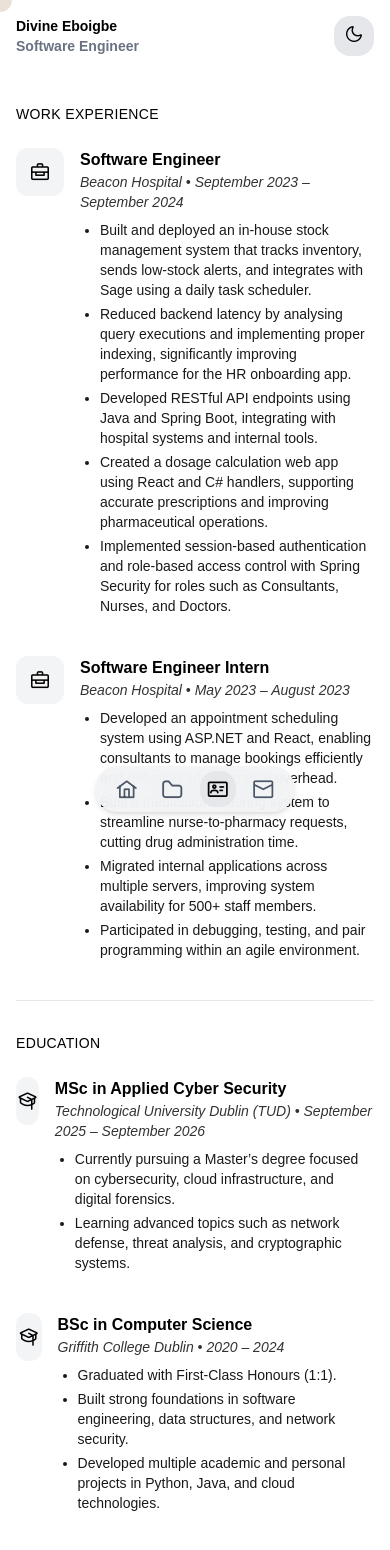
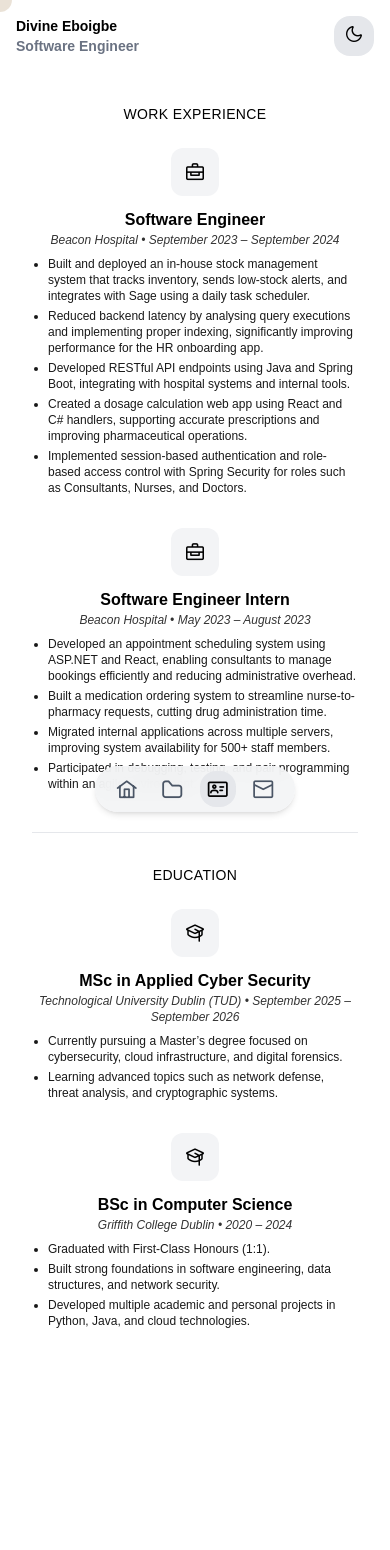
Before and after one commit to ApexPlayground/Personal_Site, a Vue app: page /experience in a window 390 px wide. Shown: the top 1550 px of the page. After the commit the page ends 1425 px from the top, so only its background shows below. Built offline with nearby package versions, Linux system fonts and the light colour scheme.

Commit message:
fix: mobile responsiveness

```diff
--- a/src/pages/Experience.vue
+++ b/src/pages/Experience.vue
@@ -55,58 +55,74 @@ const education = [
 </script>
 
 <template>
-  <section class="max-w-3xl mx-auto mt-12 space-y-10">
-    <!-- experience -->
+  <section class="max-w-3xl mx-auto mt-12 px-4 sm:px-0 space-y-10">
+    <!-- Work Experience -->
     <FadeUpSection>
-      <h2 class="text-sm uppercase tracking-wide mb-6">Work Experience</h2>
+      <h2 class="text-sm uppercase tracking-wide mb-6 text-center sm:text-left">Work Experience</h2>
 
-      <div class="space-y-10">
-        <div v-for="(job, i) in workExperience" :key="i" class="flex items-start gap-4">
+      <div class="space-y-8 sm:space-y-10">
+        <div
+          v-for="(job, i) in workExperience"
+          :key="i"
+          class="flex flex-col sm:flex-row sm:items-start gap-3 sm:gap-5"
+        >
+          <!-- Icon -->
           <div
-            class="w-12 h-12 rounded-xl p-5 bg-gray-100 dark:bg-[#1a1a1a] flex items-center justify-center hover:bg-gray-200 dark:hover:bg-[#222222] transition-colors duration-300"
+            class="w-12 h-12 sm:w-14 sm:h-14 rounded-xl p-4 sm:p-5 bg-gray-100 dark:bg-[#1a1a1a] flex items-center justify-center hover:bg-gray-200 dark:hover:bg-[#222222] transition-colors duration-300 mx-auto sm:mx-0"
           >
-            <i :class="[job.icon, 'text-lg']"></i>
+            <i :class="[job.icon, 'text-lg sm:text-xl']"></i>
           </div>
 
-          <div>
-            <h3
-              class="font-semibold hover:text-gray-700 dark:hover:text-gray-200 transition-colors duration-300"
-            >
+          <!-- Content -->
+          <div class="text-center sm:text-left">
+            <h3 class="font-semibold hover:opacity-80 transition-opacity duration-300">
               {{ job.title }}
             </h3>
-            <p class="text-sm italic opacity-80 mb-2">{{ job.company }} • {{ job.period }}</p>
+            <p class="text-xs sm:text-sm italic opacity-80 mb-2">
+              {{ job.company }} • {{ job.period }}
+            </p>
 
-            <ul class="list-disc pl-5 space-y-1 text-sm opacity-90">
-              <li v-for="(point, p) in job.points" :key="p">{{ point }}</li>
+            <ul class="list-disc pl-4 sm:pl-5 space-y-1 text-xs sm:text-sm opacity-90 text-left">
+              <li v-for="(point, p) in job.points" :key="p">
+                {{ point }}
+              </li>
             </ul>
           </div>
         </div>
       </div>
     </FadeUpSection>
 
-    <!-- education -->
+    <!-- Education -->
     <FadeUpSection :delay="0.2">
       <div class="border-t border-gray-200 dark:border-gray-800 pt-8">
-        <h2 class="text-sm uppercase tracking-wide mb-6">Education</h2>
+        <h2 class="text-sm uppercase tracking-wide mb-6 text-center sm:text-left">Education</h2>
 
-        <div class="space-y-10">
-          <div v-for="(edu, i) in education" :key="i" class="flex items-start gap-4">
+        <div class="space-y-8 sm:space-y-10">
+          <div
+            v-for="(edu, i) in education"
+            :key="i"
+            class="flex flex-col sm:flex-row sm:items-start gap-3 sm:gap-5"
+          >
+            <!-- Icon -->
             <div
-              class="w-12 h-12 rounded-xl bg-gray-100 dark:bg-[#1a1a1a] flex items-center justify-center hover:bg-gray-200 dark:hover:bg-[#222222] transition-colors duration-300"
+              class="w-12 h-12 sm:w-14 sm:h-14 rounded-xl p-4 sm:p-5 bg-gray-100 dark:bg-[#1a1a1a] flex items-center justify-center hover:bg-gray-200 dark:hover:bg-[#222222] transition-colors duration-300 mx-auto sm:mx-0"
             >
-              <i :class="[edu.icon, 'text-lg']"></i>
+              <i :class="[edu.icon, 'text-lg sm:text-xl']"></i>
             </div>
 
-            <div>
-              <h3
-                class="font-semibold hover:text-gray-700 dark:hover:text-gray-200 transition-colors duration-300"
-              >
+            <!-- Content -->
+            <div class="text-center sm:text-left">
+              <h3 class="font-semibold hover:opacity-80 transition-opacity duration-300">
                 {{ edu.title }}
               </h3>
-              <p class="text-sm italic opacity-80 mb-2">{{ edu.institution }} • {{ edu.period }}</p>
+              <p class="text-xs sm:text-sm italic opacity-80 mb-2">
+                {{ edu.institution }} • {{ edu.period }}
+              </p>
 
-              <ul class="list-disc pl-5 space-y-1 text-sm opacity-90">
-                <li v-for="(point, p) in edu.points" :key="p">{{ point }}</li>
+              <ul class="list-disc pl-4 sm:pl-5 space-y-1 text-xs sm:text-sm opacity-90 text-left">
+                <li v-for="(point, p) in edu.points" :key="p">
+                  {{ point }}
+                </li>
               </ul>
             </div>
           </div>
--- a/src/pages/Projects.vue
+++ b/src/pages/Projects.vue
@@ -42,23 +42,23 @@ const projects = [
 </script>
 
 <template>
-  <section class="max-w-3xl mx-auto mt-12 space-y-10">
-    <h2 class="text-sm uppercase tracking-wide mb-6">Projects</h2>
+  <section class="max-w-3xl mx-auto mt-12 px-4 sm:px-0 space-y-10">
+    <h2 class="text-sm uppercase tracking-wide mb-6 text-center sm:text-left">Projects</h2>
 
-    <div class="space-y-16">
+    <div class="space-y-12 sm:space-y-16">
       <FadeUpSection v-for="(project, i) in projects" :key="i" :delay="i * 0.15">
-        <div class="flex items-start gap-4">
+        <div class="flex flex-col sm:flex-row sm:items-start gap-4 sm:gap-6 text-sm sm:text-base">
           <!-- Icon -->
           <a
             :href="project.link"
             target="_blank"
             rel="noopener noreferrer"
-            class="w-14 h-14 rounded-xl bg-gray-100 dark:bg-[#1a1a1a] flex items-center justify-center hover:bg-gray-200 dark:hover:bg-[#222222] transition-colors duration-300"
+            class="w-12 h-12 sm:w-14 sm:h-14 rounded-xl bg-gray-100 dark:bg-[#1a1a1a] flex items-center justify-center hover:bg-gray-200 dark:hover:bg-[#222222] transition-colors duration-300 mx-auto sm:mx-0"
           >
-            <i :class="[project.icon, 'text-xl']"></i>
+            <i :class="[project.icon, 'text-lg sm:text-xl']"></i>
           </a>
 
-          <div>
+          <div class="text-center sm:text-left">
             <!-- Title -->
             <a
               :href="project.link"
@@ -71,15 +71,19 @@ const projects = [
             </a>
 
             <!-- Subtitle -->
-            <p class="text-sm italic opacity-80 mb-3">{{ project.subtitle }}</p>
+            <p class="text-sm italic opacity-80 mb-3 leading-relaxed mt-1">
+              {{ project.subtitle }}
+            </p>
 
             <!-- Bullet points -->
-            <ul class="list-disc pl-5 space-y-1 text-sm opacity-90">
-              <li v-for="(point, p) in project.points" :key="p">{{ point }}</li>
+            <ul class="list-disc pl-5 sm:pl-5 space-y-1 text-sm opacity-90 text-left">
+              <li v-for="(point, p) in project.points" :key="p">
+                {{ point }}
+              </li>
             </ul>
 
             <!-- Tech tags -->
-            <div class="flex flex-wrap gap-2 mt-3">
+            <div class="flex flex-wrap justify-center sm:justify-start gap-2 mt-4">
               <span
                 v-for="(tech, t) in project.tech"
                 :key="t"
```
